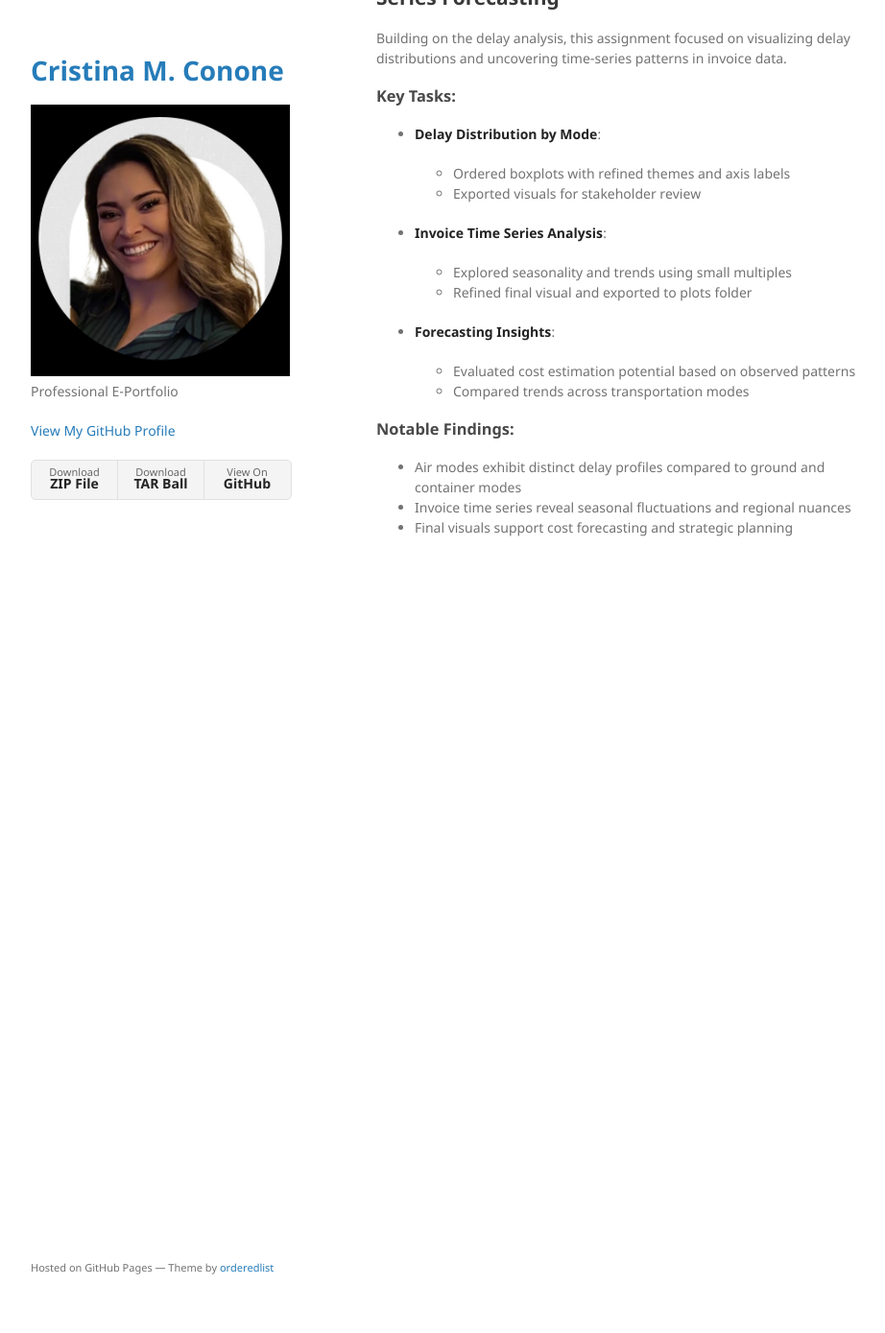
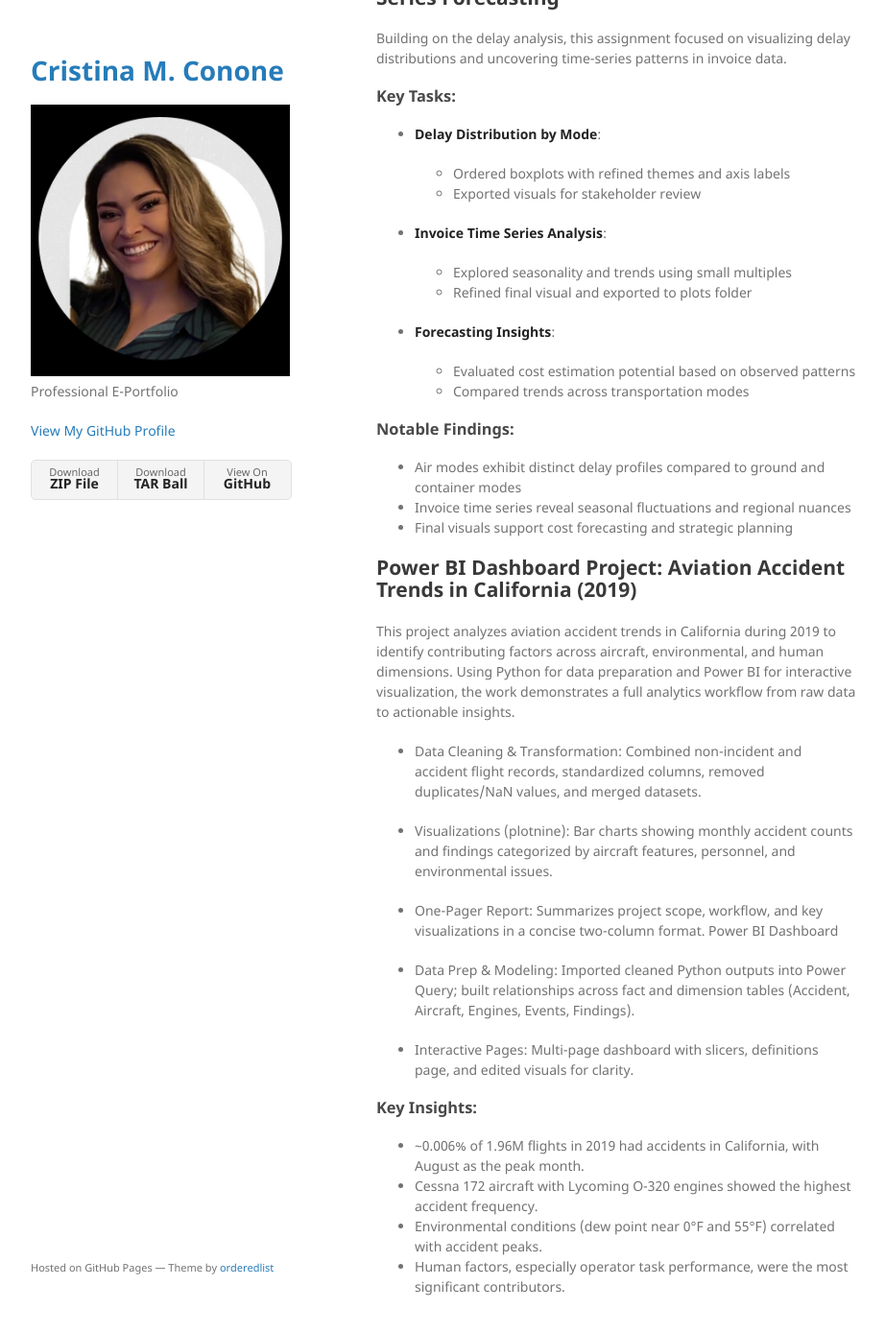
Before and after one commit to c-conone/c-conone.github.io, a Jekyll site: the page built from subpage_3/README.md, in a window 1280 px wide and 1400 px high, scrolled down 3170 px. Shown: the top 1389 px of the window at 96% size, without its empty margins (178-1100 px from the left). Built offline with Jekyll 4.4.1, drawn with Linux system fonts in a browser that asks for light colours; our own code applies the rules of GitHub Pages for plain Markdown files; before the commit the page ends 3800 px from its top, so only the background shows below that.

Commit message:
updated subpage links

```diff
--- a/subpage_3/README.md
+++ b/subpage_3/README.md
@@ -131,3 +131,26 @@ Building on the delay analysis, this assignment focused on visualizing delay dis
 - Air modes exhibit distinct delay profiles compared to ground and container modes
 - Invoice time series reveal seasonal fluctuations and regional nuances
 - Final visuals support cost forecasting and strategic planning
+
+
+## Power BI Dashboard Project: Aviation Accident Trends in California (2019)
+
+This project analyzes aviation accident trends in California during 2019 to identify contributing factors across aircraft, environmental, and human dimensions. Using Python for data preparation and Power BI for interactive visualization, the work demonstrates a full analytics workflow from raw data to actionable insights.
+
+- Data Cleaning & Transformation: Combined non-incident and accident flight records, standardized columns, removed duplicates/NaN values, and merged datasets.
+
+- Visualizations (plotnine): Bar charts showing monthly accident counts and findings categorized by aircraft features, personnel, and environmental issues.
+
+- One-Pager Report: Summarizes project scope, workflow, and key visualizations in a concise two-column format.
+Power BI Dashboard
+
+- Data Prep & Modeling: Imported cleaned Python outputs into Power Query; built relationships across fact and dimension tables (Accident, Aircraft, Engines, Events, Findings).
+
+- Interactive Pages: Multi-page dashboard with slicers, definitions page, and edited visuals for clarity.
+
+### Key Insights:
+
+- ~0.006% of 1.96M flights in 2019 had accidents in California, with August as the peak month.
+- Cessna 172 aircraft with Lycoming O-320 engines showed the highest accident frequency.
+- Environmental conditions (dew point near 0°F and 55°F) correlated with accident peaks.
+- Human factors, especially operator task performance, were the most significant contributors.
```
Also changed, not shown: index.md (+3 -4 lines).
